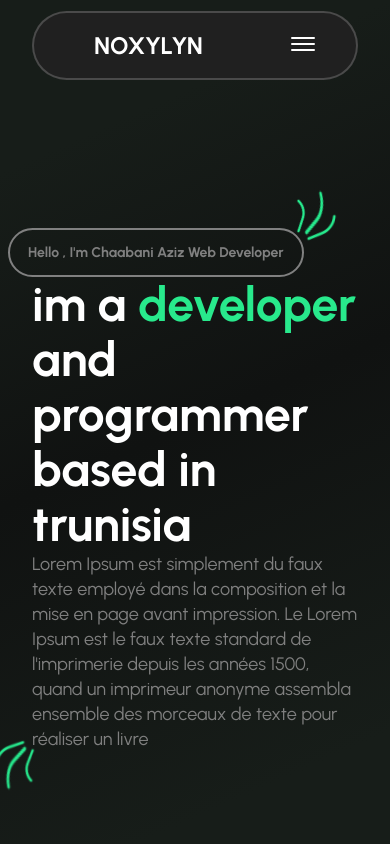
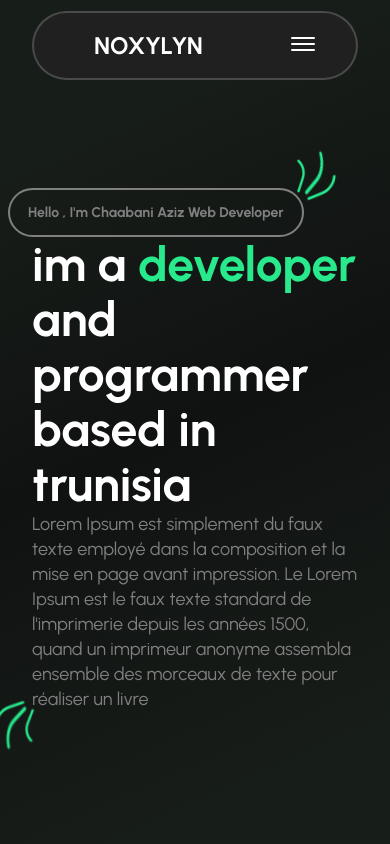
Before and after one commit to Aziz16072004/Portfolio, a React (Create React App) app: page / in a window 390 px wide. Shown: the top 844 px of the page. Built offline with nearby package versions, Linux system fonts and the light colour scheme.

Commit message:
new version

```diff
--- a/src/App.css
+++ b/src/App.css
@@ -694,8 +694,8 @@ background: linear-gradient(336deg, rgba(23,29,25,1) 11%, rgba(16,18,17,1) 50%,
 }
 @media only screen and (max-width: 1224px) {
   .home{
-    padding-top: 135px;
-  }
+    padding-top: 55px;
+    }
   .skillItem{
     width: 60%;
   }
```
